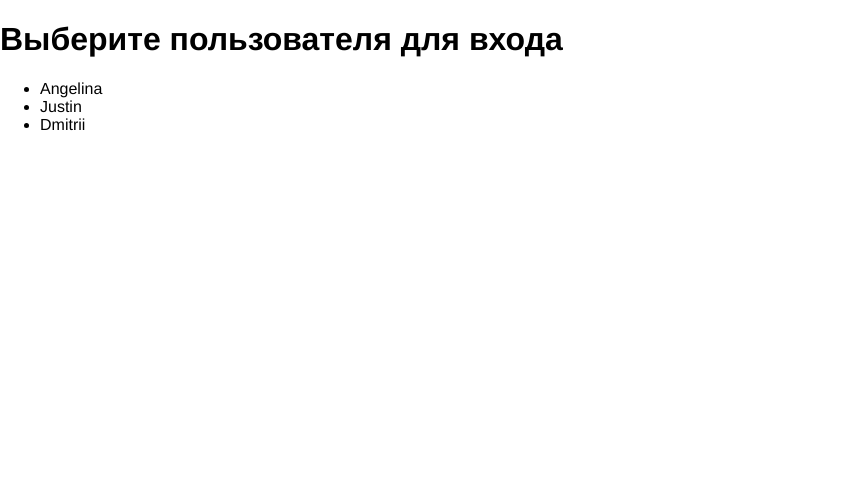
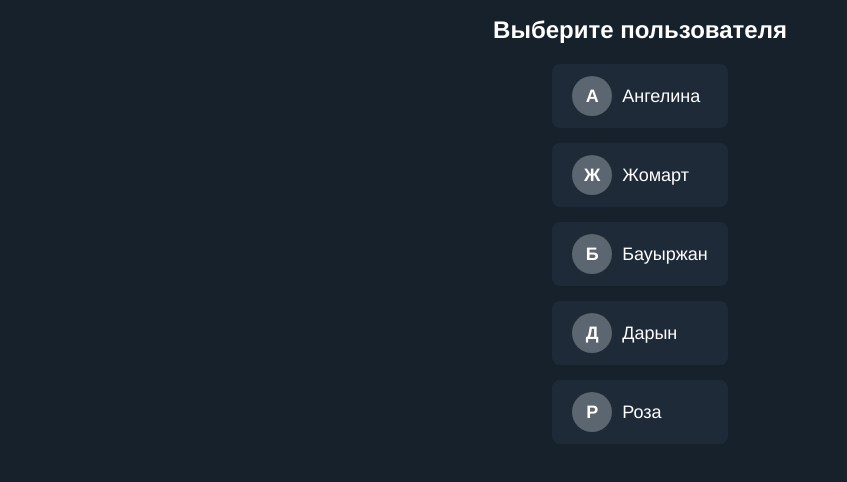
Before and after one commit to yermekulyd/chat-simulator, a Vue app: page / in a window 1280 px wide. Shown: the top 482 px of the page, without its empty margins (0-847 px from the left). Built offline with nearby package versions, Linux system fonts and the light colour scheme.

Commit message:
UserSelect: adding some styles

```diff
--- a/src/components/ChatList/ChatList.vue
+++ b/src/components/ChatList/ChatList.vue
@@ -52,7 +52,9 @@ export default defineComponent({
     const selectedUser = ref<string | null>(null)
 
     const otherUsers = computed(() => {
-      return ['Angelina', 'Justin', 'Dmitrii'].filter((user) => user !== currentUser)
+      return ['Ангелина', 'Жомарт', 'Бауыржан', 'Дарын', 'Роза'].filter(
+        (user) => user !== currentUser
+      )
     })
 
     const selectChat = (user: string) => {
--- a/src/components/UserSelect/UserSelect.vue
+++ b/src/components/UserSelect/UserSelect.vue
@@ -1,9 +1,10 @@
 <template>
   <div class="user-select">
-    <h1>Выберите пользователя для входа</h1>
+    <h1>Выберите пользователя</h1>
     <ul>
-      <li v-for="user in users" :key="user" @click="selectUser(user)">
-        {{ user }}
+      <li v-for="user in users" :key="user" @click="selectUser(user)" class="user-item">
+        <div class="avatar">{{ user.charAt(0).toUpperCase() }}</div>
+        <span class="username">{{ user }}</span>
       </li>
     </ul>
   </div>
@@ -15,7 +16,7 @@ import { useRouter } from 'vue-router'
 
 export default defineComponent({
   setup() {
-    const users = ref(['Angelina', 'Justin', 'Dmitrii'])
+    const users = ref(['Ангелина', 'Жомарт', 'Бауыржан', 'Дарын', 'Роза'])
     const router = useRouter()
 
     const selectUser = (user: string) => {
--- a/src/components/UserSelect/styles.css
+++ b/src/components/UserSelect/styles.css
@@ -0,0 +1,58 @@
+.user-select {
+  display: flex;
+  flex-direction: column;
+  justify-content: flex-start;
+  align-items: center;
+  height: 100vh;
+  background-color: #17212b;
+  color: white;
+}
+
+.user-select h1 {
+  font-size: 24px;
+  margin-bottom: 20px;
+  color: #ffffff;
+}
+
+.user-select ul {
+  list-style-type: none;
+  padding: 0;
+  margin: 0;
+}
+
+.user-select li {
+  display: flex;
+  align-items: center;
+  gap: 10px;
+  padding: 12px 20px;
+  margin-bottom: 15px;
+  background-color: #1e2a38;
+  border-radius: 8px;
+  cursor: pointer;
+  transition:
+    background-color 0.3s,
+    transform 0.2s;
+}
+
+.user-select li:hover {
+  background-color: #2f3e50;
+  transform: translateY(-2px);
+}
+
+.avatar {
+  width: 40px;
+  height: 40px;
+  background-color: #5c6670;
+  color: white;
+  display: flex;
+  align-items: center;
+  justify-content: center;
+  border-radius: 50%;
+  font-size: 18px;
+  font-weight: bold;
+}
+
+.username {
+  font-size: 18px;
+  color: #ffffff;
+}
```
